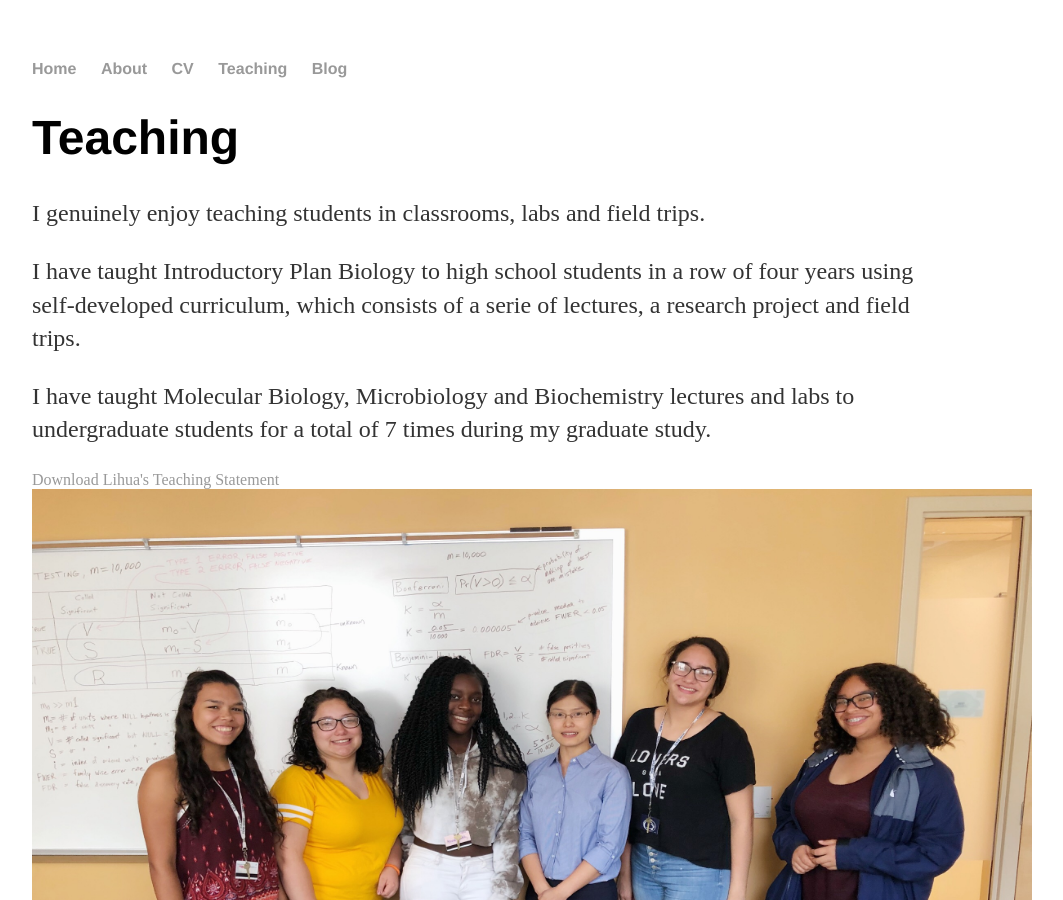
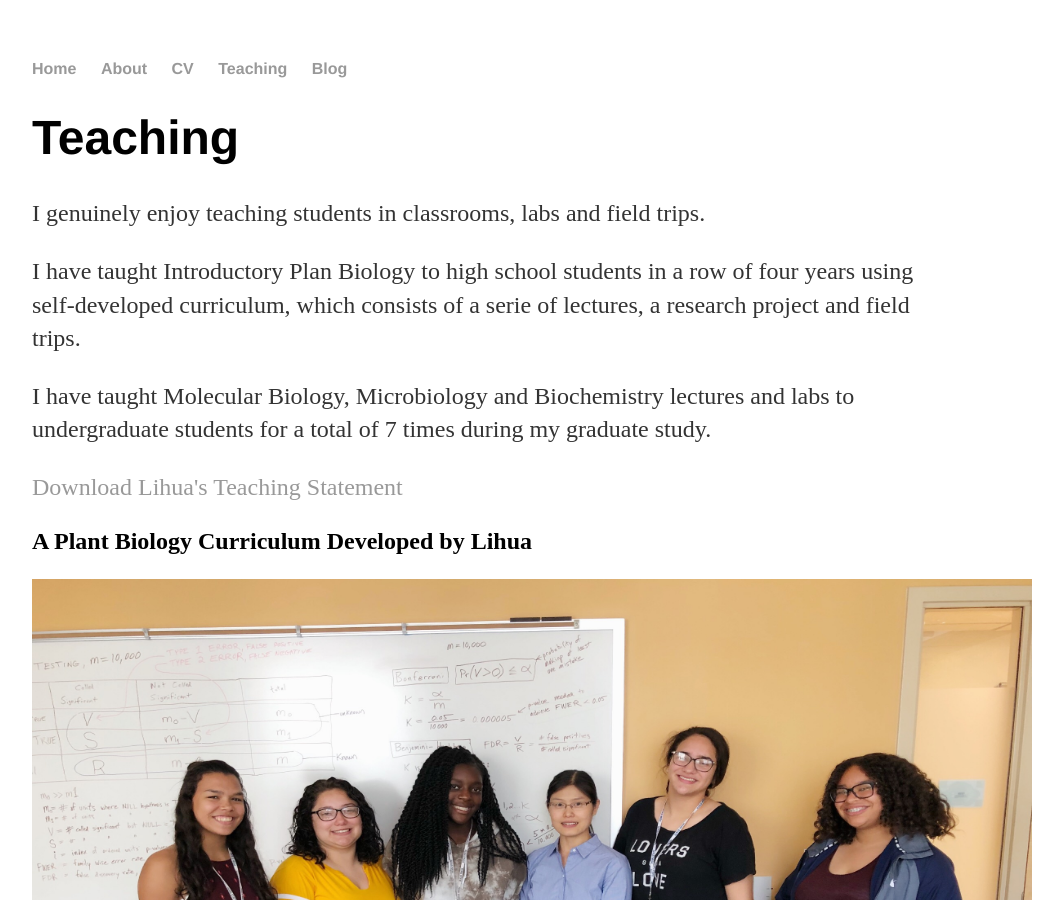
Before and after one commit to elainesophie/elainesophie.github.io, a Jekyll site: the page built from teaching/index.html, in a window 1280 px wide and 900 px high. Shown: the whole window, without its empty margins (160-1223 px from the left). Built offline with Jekyll 4.4.1, drawn with Linux system fonts in a browser that asks for light colours.

Commit message:
Update index.html

```diff
--- a/teaching/index.html
+++ b/teaching/index.html
@@ -8,8 +8,9 @@
 			<p>I genuinely enjoy teaching students in classrooms, labs and field trips. </p>
 			<p>I have taught Introductory Plan Biology to high school students in a row of four years using self-developed curriculum, which consists of a serie of lectures, a research project and field trips. </p>
 			<p>I have taught Molecular Biology, Microbiology and Biochemistry lectures and labs to undergraduate students for a total of 7 times during my graduate study.</p>
-
-			<a href="/files/LihuaWuTeachingStatement.pdf"  class="download" title="Download Lihua's Teaching Statement as PDF">Download Lihua's Teaching Statement</a>
+			<p><a href="/files/LihuaWuTeachingStatement.pdf"  class="download" title="Download Lihua's Teaching Statement as PDF">Download Lihua's Teaching Statement</a></p>
+			<h2>A Plant Biology Curriculum Developed by Lihua</h2>
+                        <p><a https://www.dropbox.com/sh/qpa0gkqr3x2jldb/AADIff0H9l_pNGik7bNM-cMna?dl=0</a></p>
 
 			<img src="/files/Wu9.jpg" width="1000" height="700">
 			<img src="/files/Wu1.jpg" width="1000" height="700">
```
